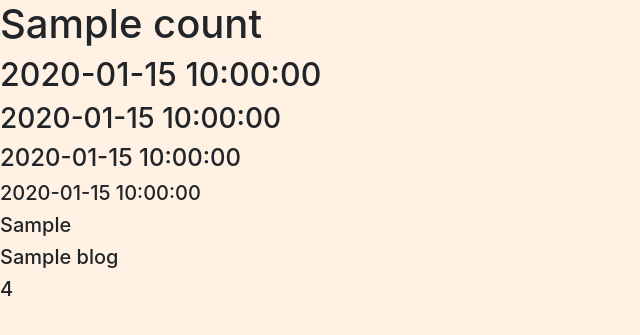
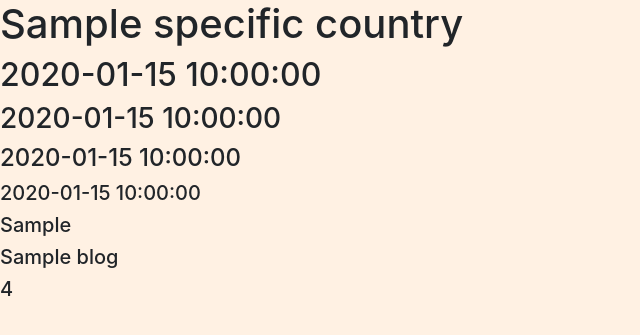
Before and after one commit to Chrisss09/Travel-Tracker, a Flask app: template templates/country.html in a window 1280 px wide. Shown: the part 56-391 px from the top of the page, without its empty margins (0-640 px from the left). Run offline with Flask 2, Linux system fonts and the light colour scheme; the template is opened without the code that fills it: most values are stand-ins (such as "Sample title", 1, 10 or a date in 2020); parts of the project's set-up code (start-up, migrations or seed data) failed here and were passed over; some libraries are stand-ins or nearby versions.

Commit message:
Fixed issue with bug

```diff
--- a/app.py
+++ b/app.py
@@ -8,6 +8,7 @@ app.config["MONGO_DBNAME"] = 'travel_tracker'
 app.config["MONGO_URI"] = os.getenv('MONGO_URI')
 
 mongo = PyMongo(app)
+countries = mongo.db.country.find()
 
 @app.route('/')
 @app.route('/home')
@@ -18,9 +19,12 @@ def index():
 def travel_planner():
     return render_template('planner.html', country=mongo.db.country.find())
 
-@app.route('/travel_planner/<country_id>')
+@app.route('/current_country/<country_id>', methods=['POST', 'GET'])
 def current_country(country_id):
-    return render_template('country.html', country=mongo.db.country.find_one({'_id': ObjectId(country_id)}))
+    #for count in countries.find():
+        #print(count)
+    specific_country = mongo.db.country.find_one({'_id': ObjectId(country_id)})
+    return render_template('country.html', specific_country = specific_country)
 
 if __name__ == '__main__':
     app.run(host=os.environ.get('IP'),
--- a/templates/country.html
+++ b/templates/country.html
@@ -1,17 +1,17 @@
 {% extends 'base.html' %}
 {% block content %}
 
-    {% for count in country %}
 
-        <h1>{{ count.country_name }}</h1>
-        <h2>{{ count.travel_to_date }}</h2>
-        <h3>{{ count.travel_from_date }}</h3>
-        <h4>{{ count.flight_time_to }}</h4>
-        <h5>{{ count.flight_time_from }}</h5>
-        <h5>{{ count.todo_done }}</h5>
-        <h5>{{ count.blog }}</h5>
-        <h5>{{ count.rating }}</h5>
 
-    {% endfor %}
+    <h1>{{ specific_country.country_name }}</h1>
+    <h2>{{ specific_country.travel_to_date }}</h2>
+    <h3>{{ specific_country.travel_from_date }}</h3>
+    <h4>{{ specific_country.flight_time_to }}</h4>
+    <h5>{{ specific_country.flight_time_from }}</h5>
+    <h5>{{ specific_country.todo_done }}</h5>
+    <h5>{{ specific_country.blog }}</h5>
+    <h5>{{ specific_country.rating }}</h5>
+
+
 
 {% endblock %}
--- a/templates/planner.html
+++ b/templates/planner.html
@@ -9,7 +9,7 @@
                 <p class="card-title">Travel Time: {{ count.travel_from_date }} at {{ count.flight_time_from }}</p>
                 <p class="card-text">{{ count.usersname }}</p>
                 <div class="col-sm-4">
-                    <a href="{{ url_for('travel_planner', country_id=country._id) }}" class="btn btn-primary">View</a>
+                    <a href="{{ url_for('current_country', country_id=count._id) }}" class="btn btn-primary">View</a>
                     <a href="#" class="btn btn-primary">Edit</a>
                     <a href="#" class="btn btn-primary">Delete</a>
                 </div>
```
